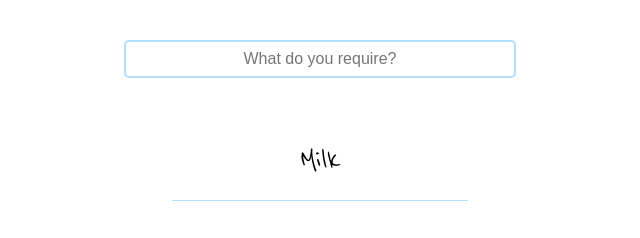
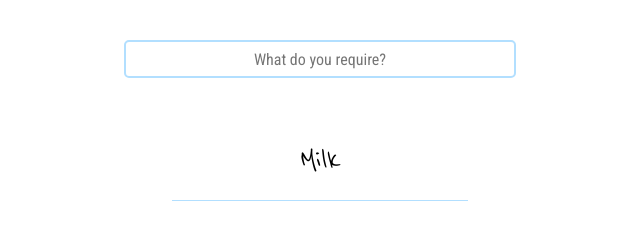
Before and after one commit to Sandhage/shopping-list, a plain HTML site: page index.html in a window 1280 px wide. Shown: the top 238 px of the page, 340-980 px from the left. Drawn offline with nearby package versions, Linux system fonts and the light colour scheme.

Commit message:
Modified main.css, changed font for the text input.

```diff
--- a/css/main.css
+++ b/css/main.css
@@ -37,6 +37,7 @@ body {
 	border: .125em solid #b2dfff;
 	border-radius: 5px;
 	text-align: center;
+	font-family: 'Roboto Condensed', sans-serif;
 }
 
 /* List Items */
```
